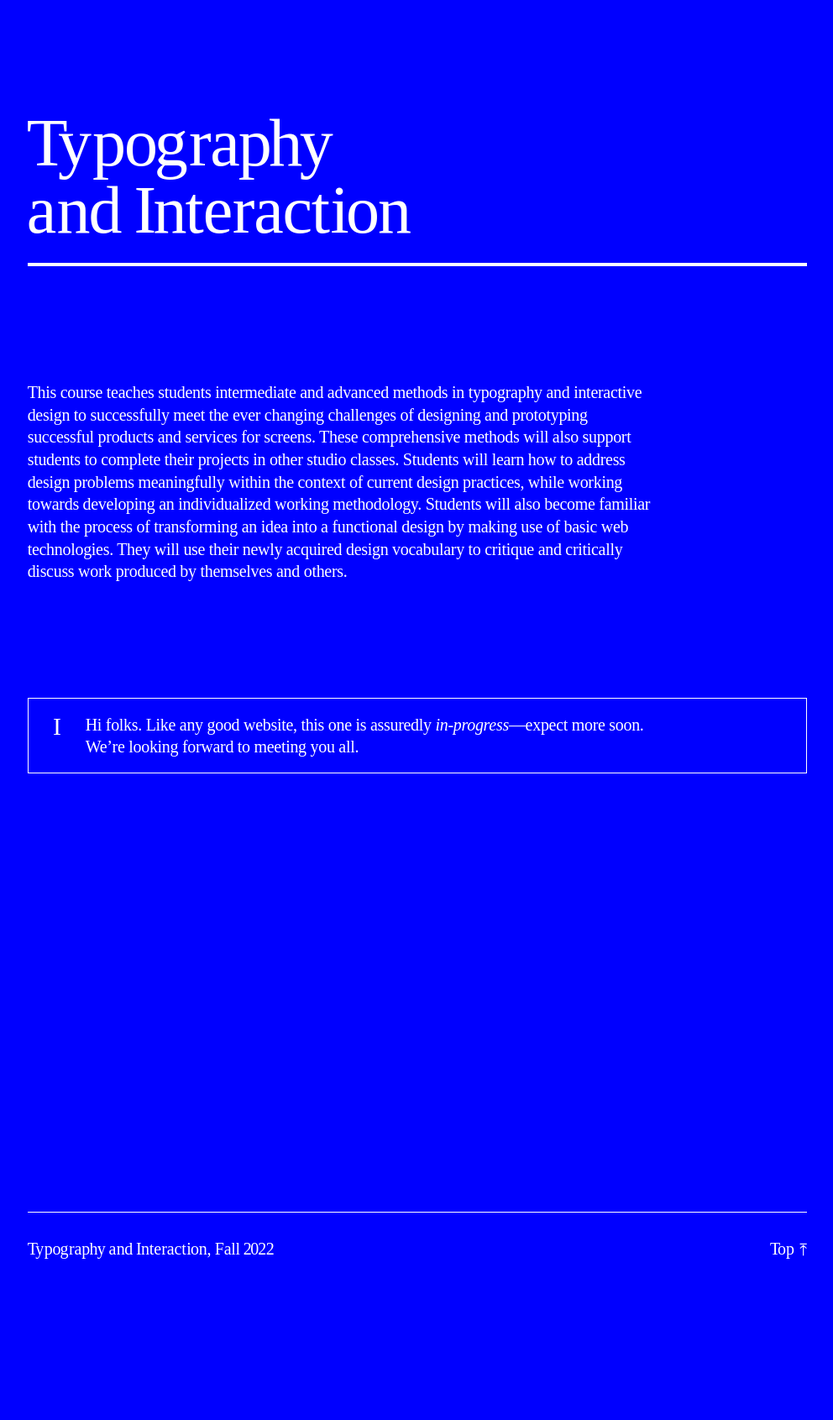
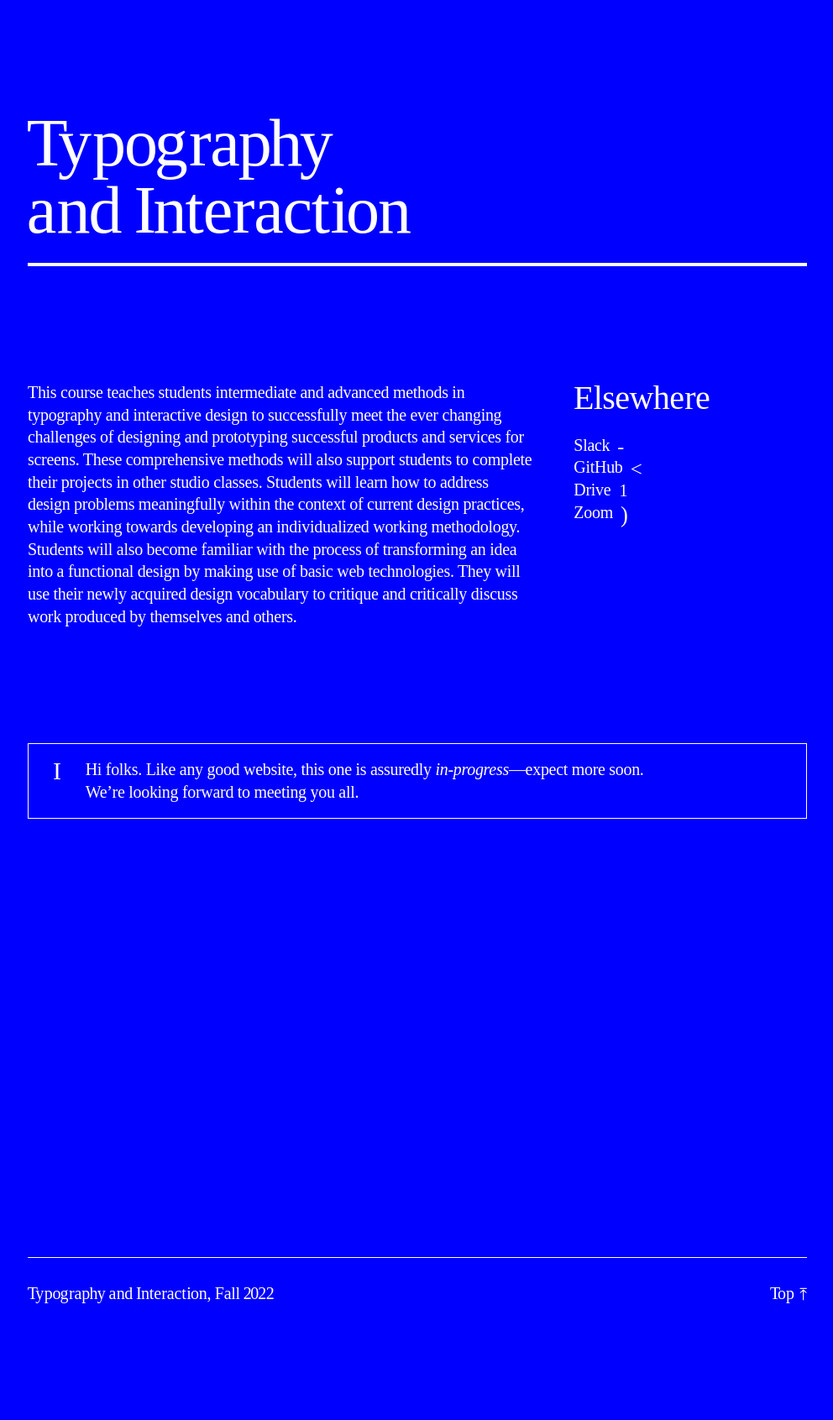
Before and after one commit to core-interaction/core-interaction.github.io, a Jekyll site: the page built from index.md, in a window 1280 px wide. Shown: the whole page at 84% size, without its empty margins (143-1135 px from the left). Built offline with Jekyll 4.4.1, drawn with Linux system fonts in a browser that asks for light colours; before the commit the page ends 1638 px from its top, so only the background shows below that.

Commit message:
Try floating the link list, need to fix Safari.

```diff
--- a/_includes/page_list.html
+++ b/_includes/page_list.html
@@ -1,5 +1,5 @@
 {% if include.pages.size > 0 %}
-	<div id="{{ include.title | downcase }}">
+	<aside id="{{ include.title | downcase }}">
 		<h2>{{ include.title | kerning }}</h2>
 		<menu>
 			{% for page in include.pages %}
@@ -11,5 +11,5 @@
 				</li>
 			{% endfor %}
 		</menu>
-	</div>
+	</aside>
 {% endif %}
--- a/_layouts/index.html
+++ b/_layouts/index.html
@@ -12,6 +12,20 @@ layout: default
 		<h1>{{ page.title | kerning }}</h1>
 	</header>
 	<article>
+		{% if page.links %}
+			<aside class="float-right">
+				<h2>{{ page.strings.sites | kerning }}</h2>
+				<menu>
+					{% for link in page.links %}
+						<li>
+							<p class="link-only">
+								<a href="{{ link.url }}">{{ link.name }}</a>
+							</p>
+						</li>
+					{% endfor %}
+				</menu>
+			</aside>
+		{% endif %}
 		{{ content }}
 	</article>
 	<nav>
--- a/assets/styles/_markdown.scss
+++ b/assets/styles/_markdown.scss
@@ -1,4 +1,17 @@
+// Ah, simpler times.
+%--clearfix {
+	&:after {
+		content: '';
+		clear:   both;
+		display: table;
+	}
+}
+
+
+
 > article {
+	@extend %--clearfix;
+
 	> h1 { display: none; } // So we don’t forget.
 
 	> h2 {
@@ -181,4 +194,16 @@
 
 		@include browser-specific(safari) { padding-left: 1.25em; }
 	}
+
+
+
+	// Floats, uh oh.
+	> .float-right {
+
+		@include breakpoint(568) {
+			float:       right;
+			margin-left: var(--margin);
+			width:       calc((100% - var(--margin) * 2) / 3);
+		}
+	}
 }
--- a/assets/styles/common.scss
+++ b/assets/styles/common.scss
@@ -351,9 +351,12 @@ body {
 						grid-column: initial;
 					}
 				}
+			}
+
+
 
 			// Each list.
-				> div {
+			aside {
 				> h2 {
 					margin-bottom: var(--margin--vertical);
 				}
@@ -375,4 +378,3 @@ body {
 		}
 	}
 }
-}
```
Also changed, not shown: index.md (+1 -0 lines), README.md. Lines whose indentation alone changed are shown as unchanged.
